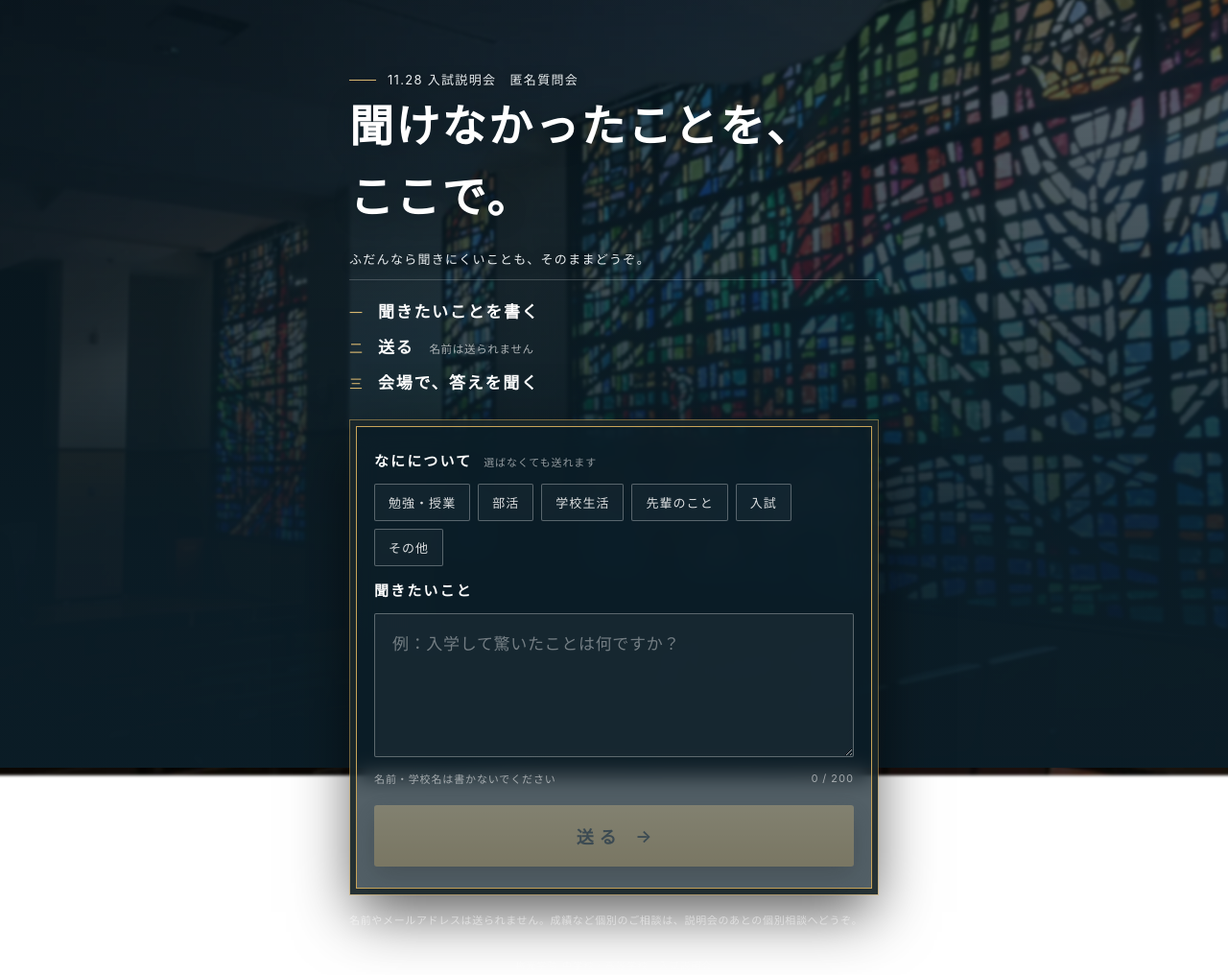
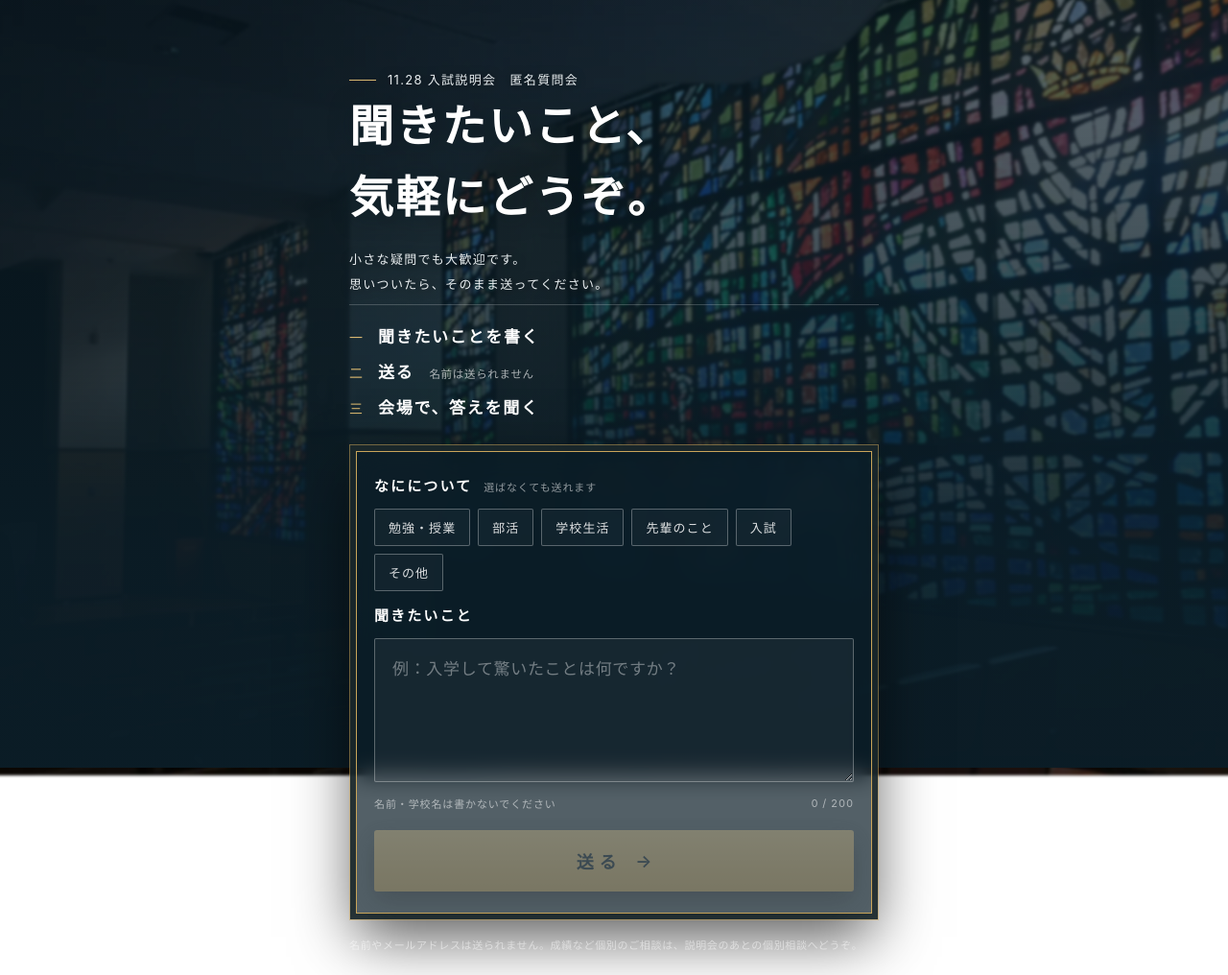
Before and after one commit to baikogakuin/os-qa, a plain HTML site: page index.html in a window 1280 px wide. Shown: the top 1016 px of the page at 96% size. Drawn offline with Linux system fonts and the light colour scheme; a web font is replaced by a local one.

Commit message:
見出しを「聞きたいこと、気軽にどうぞ。」に
Co-Authored-By: Claude Opus 5.5 <noreply@anthropic.com>

```diff
--- a/index.html
+++ b/index.html
@@ -205,8 +205,8 @@ textarea#q::placeholder{color:#ffffff66}
   <header class="hero">
     <div class="hero-in">
       <p class="eyebrow">11.28 入試説明会　匿名質問会</p>
-      <h1>聞けなかったことを、<br>ここで。</h1>
-      <p>ふだんなら聞きにくいことも、そのままどうぞ。</p>
+      <h1>聞きたいこと、<br>気軽にどうぞ。</h1>
+      <p>小さな疑問でも大歓迎です。<br>思いついたら、そのまま送ってください。</p>
     </div>
   </header>
   <ol class="steps" aria-label="使い方">
@@ -320,7 +320,7 @@ textarea#q::placeholder{color:#ffffff66}
     <div class="qr-box"><div id="qrcode"></div></div>
     <div class="qr-text">
       <p class="eyebrow">匿名質問会</p>
-      <h1>聞けなかったことを、<br>ここで。</h1>
+      <h1>聞きたいこと、<br>気軽にどうぞ。</h1>
       <ol class="qr-steps"><li><span class="no">一</span>スマホのカメラで読み取る</li><li><span class="no">二</span>聞きたいことを書いて送る</li><li><span class="no">三</span>名前は送られません</li></ol>
       <p class="url" id="qrUrl"></p>
     </div>
```
